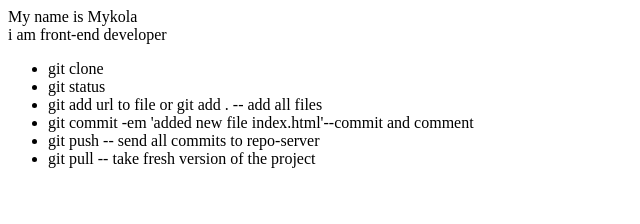
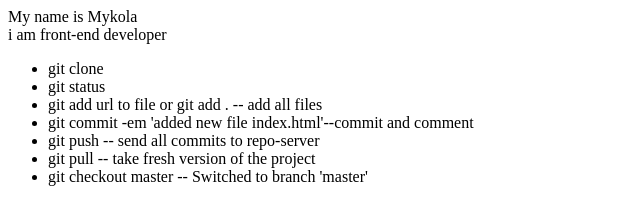
Before and after one commit to DrabykMykola/git-lesson, a plain HTML site: page index.html in a window 1280 px wide. Shown: the whole page, without its empty margins (0-640 px from the left). Drawn offline with Linux system fonts and the light colour scheme.

Commit message:
add new item li

```diff
--- a/index.html
+++ b/index.html
@@ -9,5 +9,6 @@
         <li>git commit -em 'added new file index.html'--commit and comment</li>
         <li>git push -- send all commits to repo-server</li>
         <li>git pull -- take fresh version of the project</li>
+		<li>git checkout master -- Switched to branch 'master'</li>
     </ul>
 </div>
```
